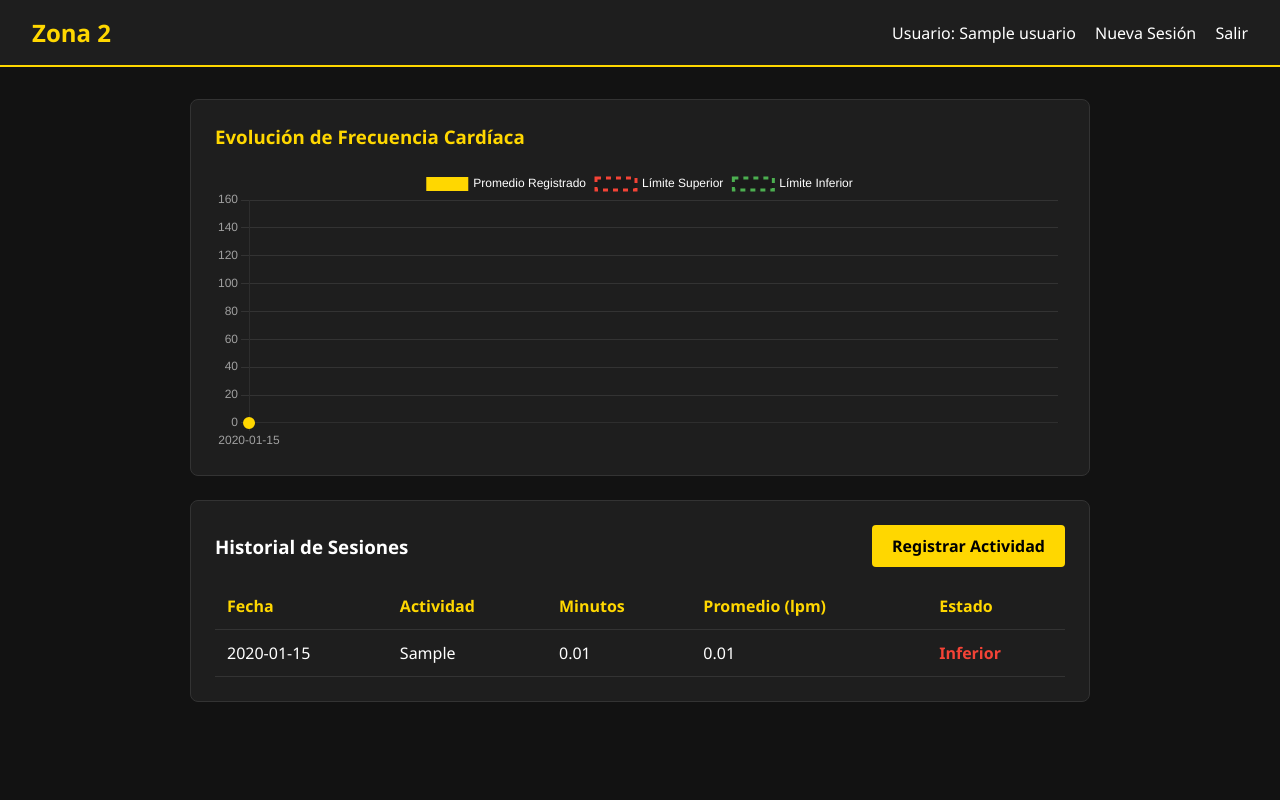
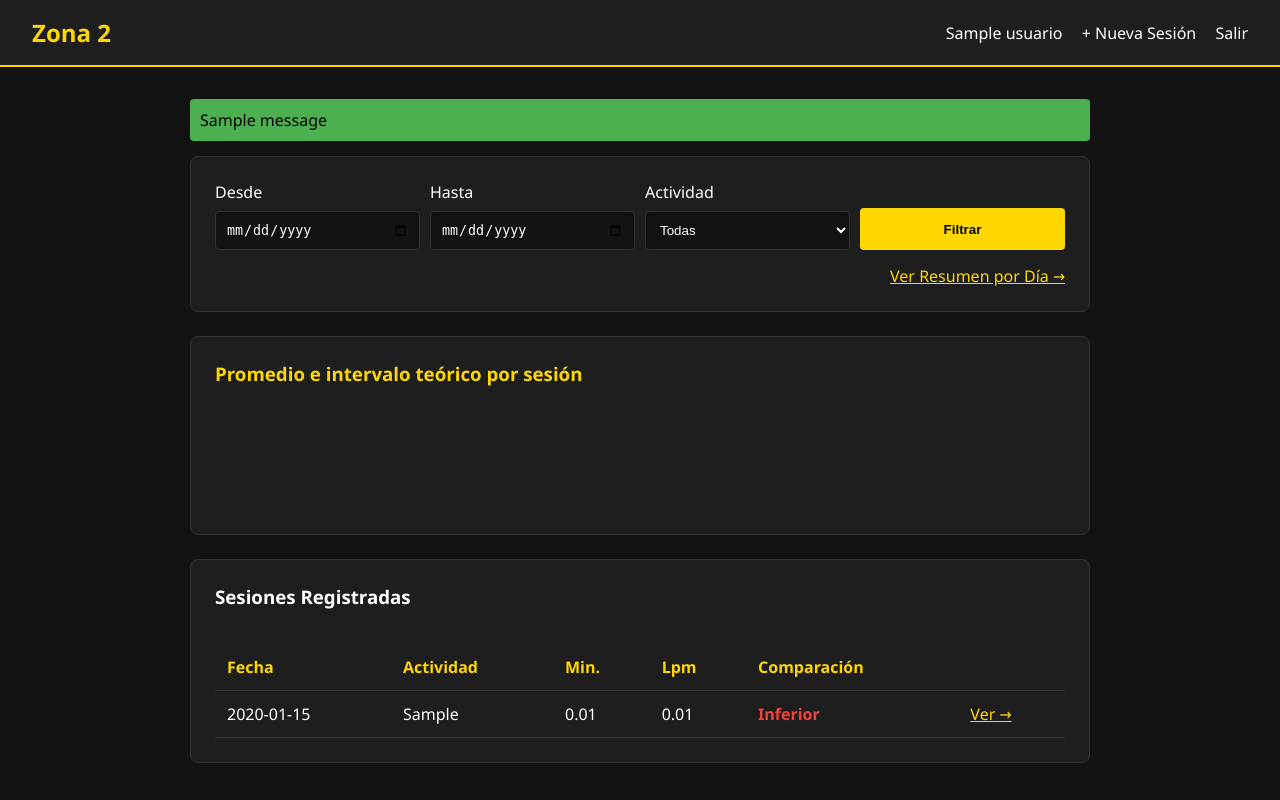
Before and after one commit to Steve11Bits/entrega-2-zona-2-proyecto-grado-politecnico, a Flask app: page /dashboard in a window 1280 px wide. Run offline with Flask 3, Linux system fonts and the light colour scheme; a user stored in the database is signed in; tables that the repository leaves empty hold one stand-in row (values such as "Sample post"); one stand-in notice (Sample message) is shown; some libraries are stand-ins or nearby versions.

Commit message:
se implementan vistas faltantes con filtros de chart.js filtros por fecha y resumen diario

```diff
--- a/app.py
+++ b/app.py
@@ -4,7 +4,7 @@ import sqlite3
 import os
 
 app = Flask(__name__)
-app.secret_key = 'clave_secreta_poli_2026'
+app.secret_key = 'clave_secreta_poli_2026_v2'
 
 def get_db_connection():
     conn = sqlite3.connect('zona2.db')
@@ -19,10 +19,17 @@ def init_db():
             conn.executescript(f.read())
         conn.close()
 
+def calcular_clasificacion(edad, promedio_cent):
+    M = 220 - edad
+    L100 = 60 * M
+    U100 = 70 * M
+    if promedio_cent < L100: return 'Inferior', L100, U100, M
+    elif promedio_cent > U100: return 'Superior', L100, U100, M
+    return 'Dentro', L100, U100, M
+
 @app.route('/')
 def index():
-    if 'usuario_id' in session:
-        return redirect(url_for('dashboard'))
+    if 'usuario_id' in session: return redirect(url_for('dashboard'))
     return render_template('login.html')
 
 @app.route('/register', methods=('GET', 'POST'))
@@ -35,10 +42,10 @@ def register():
             conn.execute('INSERT INTO USUARIO (nombre_usuario, clave_hash) VALUES (?, ?)',
                          (username, generate_password_hash(password)))
             conn.commit()
-            flash('Cuenta creada con éxito. Ya puedes iniciar sesión.')
+            flash('Cuenta creada. Inicia sesión.')
             return redirect(url_for('index'))
         except sqlite3.IntegrityError:
-            flash('El nombre de usuario ya existe.')
+            flash('El usuario ya existe.')
         finally:
             conn.close()
     return render_template('login.html', register=True)
@@ -54,7 +61,7 @@ def login():
         session['usuario_id'] = user['usuario_id']
         session['nombre_usuario'] = user['nombre_usuario']
         return redirect(url_for('dashboard'))
-    flash('Usuario o contraseña incorrectos.')
+    flash('Credenciales incorrectas.')
     return redirect(url_for('index'))
 
 @app.route('/logout')
@@ -64,58 +71,135 @@ def logout():
 
 @app.route('/dashboard')
 def dashboard():
-    if 'usuario_id' not in session:
-        return redirect(url_for('index'))
+    if 'usuario_id' not in session: return redirect(url_for('index'))
+
+    desde = request.args.get('desde', '')
+    hasta = request.args.get('hasta', '')
+    actividad = request.args.get('actividad', 'Todas')
+
+    query = "SELECT * FROM SESION_ENTRENAMIENTO WHERE usuario_id = ?"
+    params = [session['usuario_id']]
+
+    if desde:
+        query += " AND fecha_sesion >= ?"
+        params.append(desde)
+    if hasta:
+        query += " AND fecha_sesion <= ?"
+        params.append(hasta)
+    if actividad != 'Todas':
+        query += " AND tipo_actividad = ?"
+        params.append(actividad)
+
+    query += " ORDER BY fecha_sesion DESC, sesion_id DESC"
+
     conn = get_db_connection()
-    sesiones = conn.execute('''
-        SELECT * FROM SESION_ENTRENAMIENTO
-        WHERE usuario_id = ?
-        ORDER BY fecha_sesion DESC, sesion_id DESC
-    ''', (session['usuario_id'],)).fetchall()
+    sesiones = conn.execute(query, params).fetchall()
     conn.close()
-    datos_vista = []
+
+    datos = []
     for s in sesiones:
-        M = 220 - s['edad_sesion']
-        L100 = 60 * M
-        U100 = 70 * M
-        P100 = s['fc_promedio_centesimas']
-        clasificacion = 'Dentro'
-        if P100 < L100: clasificacion = 'Inferior'
-        elif P100 > U100: clasificacion = 'Superior'
-        datos_vista.append({
-            'id': s['sesion_id'],
-            'fecha': s['fecha_sesion'],
-            'actividad': s['tipo_actividad'],
-            'minutos': s['duracion_centiminutos'] / 100,
-            'promedio': s['fc_promedio_centesimas'] / 100,
-            'lim_inf': L100 / 100,
-            'lim_sup': U100 / 100,
-            'clasificacion': clasificacion
+        clasif, L100, U100, M = calcular_clasificacion(s['edad_sesion'], s['fc_promedio_centesimas'])
+        datos.append({
+            'id': s['sesion_id'], 'fecha': s['fecha_sesion'], 'actividad': s['tipo_actividad'],
+            'minutos': s['duracion_centiminutos'] / 100, 'promedio': s['fc_promedio_centesimas'] / 100,
+            'lim_inf': L100 / 100, 'lim_sup': U100 / 100, 'clasificacion': clasif
         })
-    return render_template('dashboard.html', sesiones=datos_vista, usuario=session['nombre_usuario'])
+    return render_template('dashboard.html', sesiones=datos, usuario=session['nombre_usuario'],
+                           desde=desde, hasta=hasta, actividad=actividad)
 
-@app.route('/add_session', methods=('GET', 'POST'))
-def add_session():
-    if 'usuario_id' not in session:
-        return redirect(url_for('index'))
+@app.route('/daily_summary')
+def daily_summary():
+    if 'usuario_id' not in session: return redirect(url_for('index'))
+    # Filtros idénticos al dashboard
+    desde = request.args.get('desde', '')
+    hasta = request.args.get('hasta', '')
+    actividad = request.args.get('actividad', 'Todas')
+
+    query = "SELECT fecha_sesion, COUNT(sesion_id) as cant, SUM(duracion_centiminutos) as total_cent FROM SESION_ENTRENAMIENTO WHERE usuario_id = ?"
+    params = [session['usuario_id']]
+    if desde: query += " AND fecha_sesion >= ?"; params.append(desde)
+    if hasta: query += " AND fecha_sesion <= ?"; params.append(hasta)
+    if actividad != 'Todas': query += " AND tipo_actividad = ?"; params.append(actividad)
+    query += " GROUP BY fecha_sesion ORDER BY fecha_sesion DESC"
+
+    conn = get_db_connection()
+    resumen = conn.execute(query, params).fetchall()
+    conn.close()
+
+    datos = [{'fecha': r['fecha_sesion'], 'cantidad': r['cant'], 'minutos': r['total_cent']/100} for r in resumen]
+    return render_template('daily.html', resumen=datos, usuario=session['nombre_usuario'])
+
+@app.route('/session/<int:id>', methods=('GET', 'POST'))
+def session_detail(id):
+    if 'usuario_id' not in session: return redirect(url_for('index'))
+    conn = get_db_connection()
+    s = conn.execute('SELECT * FROM SESION_ENTRENAMIENTO WHERE sesion_id = ? AND usuario_id = ?', (id, session['usuario_id'])).fetchone()
+
+    if not s:
+        conn.close()
+        flash('Registro no disponible o no tienes permisos.')
+        return redirect(url_for('dashboard'))
+
+    if request.method == 'POST': # Eliminar
+        conn.execute('DELETE FROM SESION_ENTRENAMIENTO WHERE sesion_id = ?', (id,))
+        conn.commit()
+        conn.close()
+        flash('Sesión eliminada correctamente.')
+        return redirect(url_for('dashboard'))
+
+    conn.close()
+    clasif, L100, U100, M = calcular_clasificacion(s['edad_sesion'], s['fc_promedio_centesimas'])
+    detalle = {
+        'id': s['sesion_id'], 'fecha': s['fecha_sesion'], 'actividad': s['tipo_actividad'], 'edad': s['edad_sesion'],
+        'minutos': s['duracion_centiminutos']/100, 'promedio': s['fc_promedio_centesimas']/100,
+        'maxima': M, 'lim_inf': L100/100, 'lim_sup': U100/100, 'clasificacion': clasif
+    }
+    return render_template('detail.html', s=detalle)
+
+@app.route('/edit_session/<int:id>', methods=('GET', 'POST'))
+def edit_session(id):
+    if 'usuario_id' not in session: return redirect(url_for('index'))
+    conn = get_db_connection()
+    s = conn.execute('SELECT * FROM SESION_ENTRENAMIENTO WHERE sesion_id = ? AND usuario_id = ?', (id, session['usuario_id'])).fetchone()
+    if not s:
+        conn.close()
+        return redirect(url_for('dashboard'))
+
     if request.method == 'POST':
         fecha = request.form['fecha']
         actividad = request.form['actividad']
         edad = int(request.form['edad'])
-        duracion = float(request.form['duracion'])
-        promedio = float(request.form['promedio'])
-        duracion_cent = int(duracion * 100)
-        promedio_cent = int(promedio * 100)
+        dur = int(float(request.form['duracion']) * 100)
+        prom = int(float(request.form['promedio']) * 100)
+        conn.execute('''UPDATE SESION_ENTRENAMIENTO SET fecha_sesion=?, tipo_actividad=?, edad_sesion=?,
+                        duracion_centiminutos=?, fc_promedio_centesimas=?, actualizado_en=CURRENT_TIMESTAMP
+                        WHERE sesion_id=?''', (fecha, actividad, edad, dur, prom, id))
+        conn.commit()
+        conn.close()
+        return redirect(url_for('session_detail', id=id))
+
+    conn.close()
+    data = dict(s)
+    data['duracion'] = data['duracion_centiminutos']/100
+    data['promedio'] = data['fc_promedio_centesimas']/100
+    return render_template('form.html', s=data)
+
+@app.route('/add_session', methods=('GET', 'POST'))
+def add_session():
+    if 'usuario_id' not in session: return redirect(url_for('index'))
+    if request.method == 'POST':
+        fecha = request.form['fecha']
+        actividad = request.form['actividad']
+        edad = int(request.form['edad'])
+        dur = int(float(request.form['duracion']) * 100)
+        prom = int(float(request.form['promedio']) * 100)
         conn = get_db_connection()
-        conn.execute('''
-            INSERT INTO SESION_ENTRENAMIENTO
-            (usuario_id, fecha_sesion, tipo_actividad, edad_sesion, duracion_centiminutos, fc_promedio_centesimas)
-            VALUES (?, ?, ?, ?, ?, ?)
-        ''', (session['usuario_id'], fecha, actividad, edad, duracion_cent, promedio_cent))
+        conn.execute('''INSERT INTO SESION_ENTRENAMIENTO (usuario_id, fecha_sesion, tipo_actividad, edad_sesion, duracion_centiminutos, fc_promedio_centesimas)
+                        VALUES (?, ?, ?, ?, ?, ?)''', (session['usuario_id'], fecha, actividad, edad, dur, prom))
         conn.commit()
         conn.close()
         return redirect(url_for('dashboard'))
-    return render_template('form.html')
+    return render_template('form.html', s=None)
 
 if __name__ == '__main__':
     init_db()
--- a/templates/base.html
+++ b/templates/base.html
@@ -4,9 +4,10 @@
     <meta charset="UTF-8">
     <meta name="viewport" content="width=device-width, initial-scale=1.0">
     <title>Zona 2 Tracker</title>
-    <script src="https://cdn.jsdelivr.net/npm/chart.js"></script>
+    <!-- RNF05: Script local. Si no existe, intenta usar CDN como fallback durante desarrollo -->
+    <script src="{{ url_for('static', filename='chart.js') }}" onerror="this.src='https://cdn.jsdelivr.net/npm/chart.js';"></script>
     <style>
-        :root { --bg-color: #121212; --surface-color: #1e1e1e; --primary-color: #FFD700; --text-main: #ffffff; --text-muted: #a0a0a0; --border-color: #333333; }
+        :root { --bg-color: #121212; --surface-color: #1e1e1e; --primary-color: #FFD700; --text-main: #ffffff; --text-muted: #a0a0a0; --border-color: #333333; --danger: #f44336; --success: #4CAF50;}
         body { background-color: var(--bg-color); color: var(--text-main); font-family: 'Segoe UI', Tahoma, sans-serif; margin: 0; padding: 0; }
         .navbar { background-color: var(--surface-color); padding: 1rem 2rem; display: flex; justify-content: space-between; align-items: center; border-bottom: 2px solid var(--primary-color); }
         .navbar h2 { margin: 0; color: var(--primary-color); }
@@ -14,14 +15,19 @@
         .navbar a:hover { color: var(--primary-color); }
         .container { max-width: 900px; margin: 2rem auto; padding: 0 1rem; }
         .card { background-color: var(--surface-color); border-radius: 8px; padding: 1.5rem; margin-bottom: 1.5rem; border: 1px solid var(--border-color); }
-        .btn { background-color: var(--primary-color); color: #000; border: none; padding: 10px 20px; border-radius: 4px; cursor: pointer; font-weight: bold; text-decoration: none; display: inline-block; }
+        .btn { background-color: var(--primary-color); color: #000; border: none; padding: 10px 20px; border-radius: 4px; cursor: pointer; font-weight: bold; text-decoration: none; display: inline-block; text-align: center;}
         .btn:hover { background-color: #e6c200; }
+        .btn-danger { background-color: transparent; border: 1px solid var(--danger); color: var(--danger); }
+        .btn-danger:hover { background-color: rgba(244, 67, 54, 0.1); }
         input, select { width: 100%; padding: 10px; margin: 8px 0 16px; background-color: var(--bg-color); border: 1px solid var(--border-color); color: var(--text-main); border-radius: 4px; box-sizing: border-box; }
         table { width: 100%; border-collapse: collapse; margin-top: 1rem; }
         th, td { text-align: left; padding: 12px; border-bottom: 1px solid var(--border-color); }
         th { color: var(--primary-color); }
-        .tag-dentro { color: #4CAF50; font-weight: bold;}
-        .tag-fuera { color: #f44336; font-weight: bold;}
+        .tag-dentro { color: var(--success); font-weight: bold;}
+        .tag-fuera { color: var(--danger); font-weight: bold;}
+        .filters { display: flex; gap: 10px; align-items: flex-end; margin-bottom: 15px; flex-wrap: wrap;}
+        .filters > div { flex: 1; min-width: 150px; }
+        .filters input, .filters select { margin-bottom: 0; }
         @media (max-width: 360px) { .navbar { padding: 0.5rem; flex-direction: row; flex-wrap: wrap; } .navbar a { margin-left: 5px; font-size: 0.9em; } }
     </style>
 </head>
--- a/templates/dashboard.html
+++ b/templates/dashboard.html
@@ -2,49 +2,65 @@
 {% block content %}
 <nav class="navbar">
     <h2>Zona 2</h2>
-    <div><span>Usuario: {{ usuario }}</span> <a href="{{ url_for('add_session') }}">Nueva Sesión</a> <a href="{{ url_for('logout') }}">Salir</a></div>
+    <div><span>{{ usuario }}</span> <a href="{{ url_for('add_session') }}">+ Nueva Sesión</a> <a href="{{ url_for('logout') }}">Salir</a></div>
 </nav>
 <div class="container">
+    {% with messages = get_flashed_messages() %}
+      {% if messages %} <div style="background:var(--success); color:#000; padding:10px; margin-bottom: 15px; border-radius:4px;">{{ messages[0] }}</div> {% endif %}
+    {% endwith %}
+
     <div class="card">
-        <h3 style="margin-top: 0; color: var(--primary-color);">Evolución de Frecuencia Cardíaca</h3>
+        <form method="GET" action="{{ url_for('dashboard') }}" class="filters">
+            <div><label>Desde</label><input type="date" name="desde" value="{{ desde }}"></div>
+            <div><label>Hasta</label><input type="date" name="hasta" value="{{ hasta }}"></div>
+            <div><label>Actividad</label><select name="actividad">
+                <option value="Todas" {% if actividad=='Todas' %}selected{% endif %}>Todas</option>
+                <option value="Trote" {% if actividad=='Trote' %}selected{% endif %}>Trote</option>
+                <option value="Caminata" {% if actividad=='Caminata' %}selected{% endif %}>Caminata</option>
+            </select></div>
+            <div><button type="submit" class="btn" style="width:100%; height:42px;">Filtrar</button></div>
+        </form>
+        <div style="text-align: right; margin-top: 10px;">
+            <a href="{{ url_for('daily_summary', desde=desde, hasta=hasta, actividad=actividad) }}" style="color: var(--primary-color);">Ver Resumen por Día →</a>
+        </div>
+    </div>
+
+    <div class="card">
+        <h3 style="margin-top: 0; color: var(--primary-color);">Promedio e intervalo teórico por sesión</h3>
         <canvas id="chartSesiones" height="100"></canvas>
     </div>
+
     <div class="card">
-        <div style="display: flex; justify-content: space-between; align-items: center;">
-            <h3 style="margin: 0;">Historial de Sesiones</h3>
-            <a href="{{ url_for('add_session') }}" class="btn">Registrar Actividad</a>
-        </div>
+        <h3 style="margin-top: 0;">Sesiones Registradas</h3>
+        <div style="overflow-x:auto;">
         <table>
-            <thead><tr><th>Fecha</th><th>Actividad</th><th>Minutos</th><th>Promedio (lpm)</th><th>Estado</th></tr></thead>
+            <thead><tr><th>Fecha</th><th>Actividad</th><th>Min.</th><th>Lpm</th><th>Comparación</th><th></th></tr></thead>
             <tbody>
                 {% for s in sesiones %}
                 <tr>
                     <td>{{ s.fecha }}</td><td>{{ s.actividad }}</td><td>{{ s.minutos }}</td><td>{{ s.promedio }}</td>
-                    <td>{% if s.clasificacion == 'Dentro' %}<span class="tag-dentro">Dentro de Zona</span>{% else %}<span class="tag-fuera">{{ s.clasificacion }}</span>{% endif %}</td>
+                    <td>{% if s.clasificacion == 'Dentro' %}<span class="tag-dentro">Dentro</span>{% else %}<span class="tag-fuera">{{ s.clasificacion }}</span>{% endif %}</td>
+                    <td><a href="{{ url_for('session_detail', id=s.id) }}" style="color:var(--primary-color);">Ver →</a></td>
                 </tr>
                 {% else %}
-                <tr><td colspan="5" style="text-align: center; color: var(--text-muted);">No hay sesiones registradas.</td></tr>
+                <tr><td colspan="6" style="text-align: center; color: var(--text-muted);">No hay sesiones para estos filtros.</td></tr>
                 {% endfor %}
             </tbody>
         </table>
+        </div>
     </div>
 </div>
 <script>
     const ctx = document.getElementById('chartSesiones').getContext('2d');
-    const sesionesRaw = {{ sesiones | tojson }};
-    const sesiones = sesionesRaw.reverse();
-    const labels = sesiones.map(s => s.fecha);
-    const promedios = sesiones.map(s => s.promedio);
-    const limInf = sesiones.map(s => s.lim_inf);
-    const limSup = sesiones.map(s => s.lim_sup);
+    const sesiones = {{ sesiones | tojson }}.reverse();
     new Chart(ctx, {
         type: 'line',
-        data: { labels: labels, datasets: [
-            { label: 'Promedio Registrado', data: promedios, borderColor: '#FFD700', backgroundColor: '#FFD700', borderWidth: 2, pointRadius: 5 },
-            { label: 'Límite Superior', data: limSup, borderColor: '#f44336', borderDash: [5, 5], fill: false, pointRadius: 0 },
-            { label: 'Límite Inferior', data: limInf, borderColor: '#4CAF50', borderDash: [5, 5], fill: false, pointRadius: 0 }
+        data: { labels: sesiones.map(s => s.fecha), datasets: [
+            { label: 'Promedio', data: sesiones.map(s => s.promedio), borderColor: '#FFD700', backgroundColor: '#FFD700', borderWidth: 2, pointRadius: 5 },
+            { label: 'Límite Superior', data: sesiones.map(s => s.lim_sup), borderColor: '#f44336', borderDash: [5, 5], fill: false, pointRadius: 0 },
+            { label: 'Límite Inferior', data: sesiones.map(s => s.lim_inf), borderColor: '#4CAF50', borderDash: [5, 5], fill: false, pointRadius: 0 }
         ]},
-        options: { responsive: true, scales: { y: { grid: { color: '#333' }, ticks: { color: '#a0a0a0' } }, x: { grid: { color: '#333' }, ticks: { color: '#a0a0a0' } } }, plugins: { legend: { labels: { color: '#fff' } } } }
+        options: { responsive: true, scales: { y: { grid: { color: '#333' } }, x: { grid: { color: '#333' } } } }
     });
 </script>
 {% endblock %}
```
Also changed, not shown: download_assets.py (added, +10 -0 lines), templates/daily.html (added, +27 -0 lines), templates/detail.html (added, +37 -0 lines), templates/form.html (+19 -17 lines), templates/login.html (+3 -5 lines), requirements.txt (line endings or trailing spaces), zona2.db (added).
